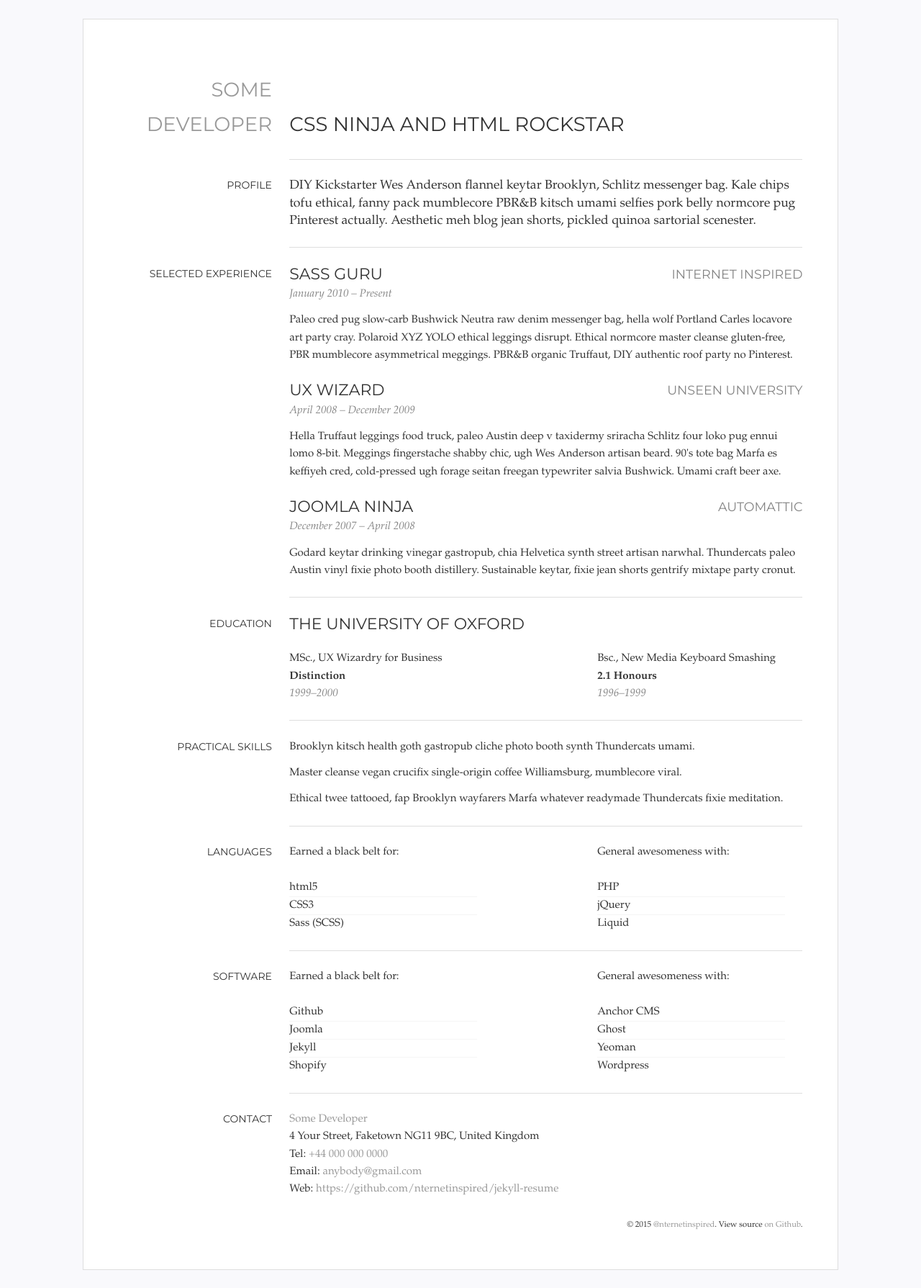
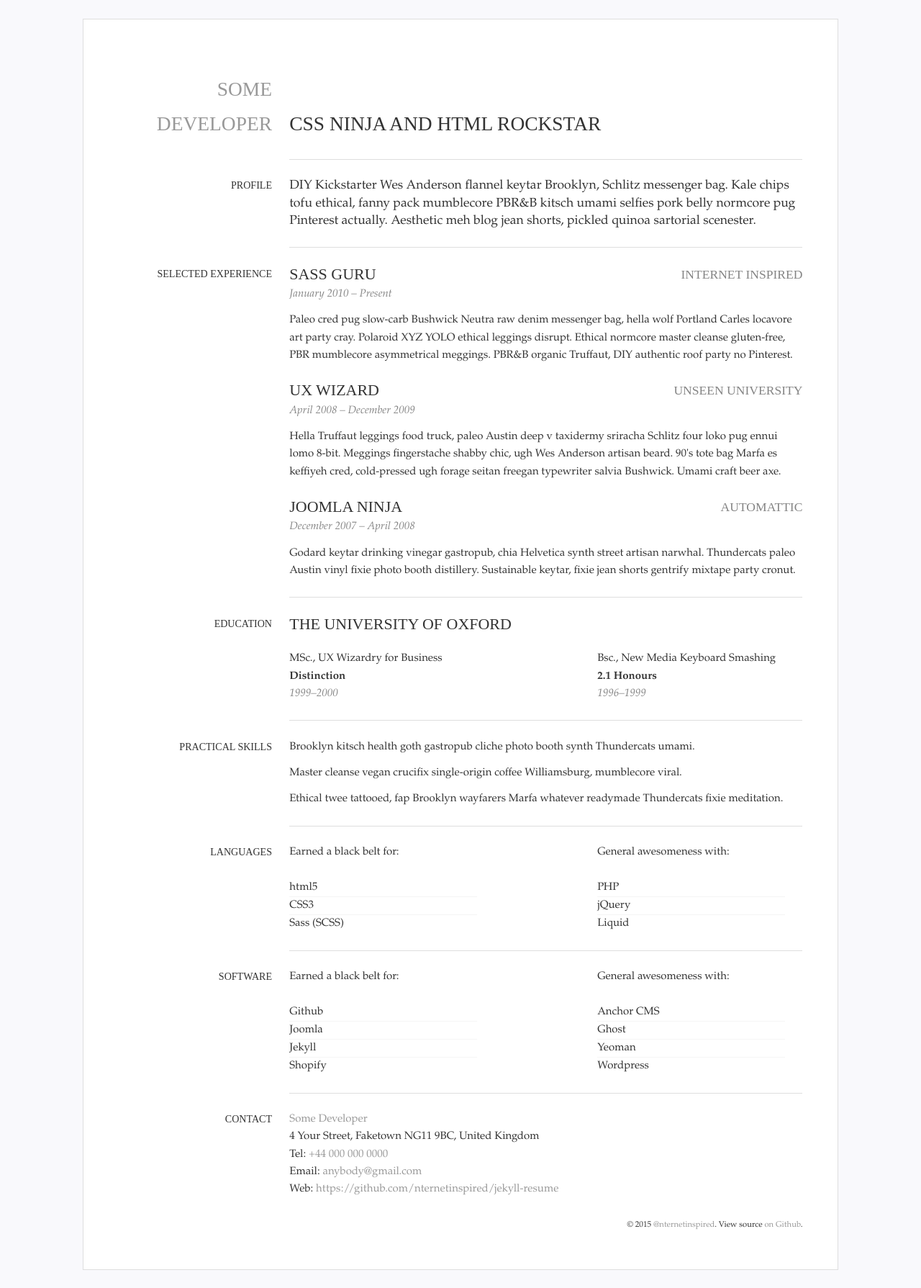
Before and after one commit to nternetinspired/jekyll-resume, a Jekyll site: the page built from index.html, in a window 1280 px wide. Shown: the whole page at 72% size. Built offline with Jekyll 4.4.1, drawn with Linux system fonts in a browser that asks for light colours.

Commit message:
Update head.html

```diff
--- a/_includes/head.html
+++ b/_includes/head.html
@@ -5,10 +5,7 @@
     <meta name="description" content="{% if page.excerpt %}{{ page.excerpt | truncatewords: 26 }}{% else %}{{ site.description }}{% endif %}" />
     <meta name="viewport" content="width=device-width, initial-scale=1">
     <meta name="author" content="{{ site.author.name }}">
-
     <link rel="stylesheet" href="{{ "css/main.css" | prepend: site.baseurl }}">
-    <link href='http://fonts.googleapis.com/css?family=Montserrat' rel='stylesheet' type='text/css'>
-
     <link rel="shortcut icon" href="/favicon.ico">
     <link rel="canonical" href="{{ page.url | replace:'index.html','' | prepend: site.baseurl | prepend: site.url }}">
 </head>
```
